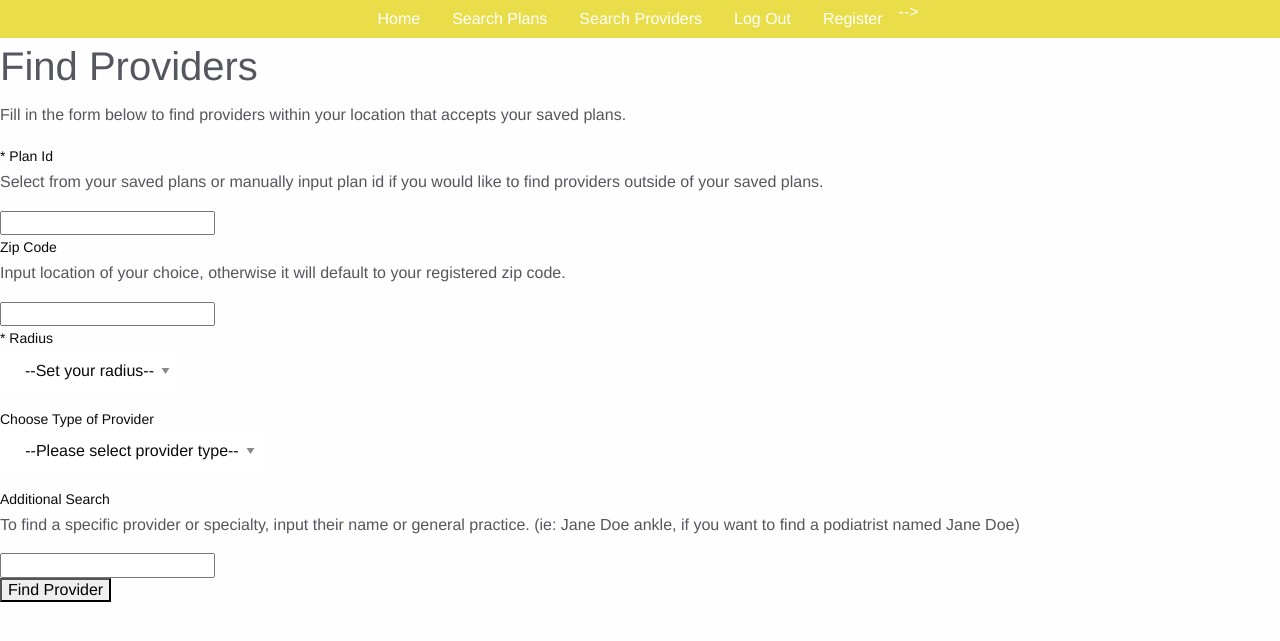
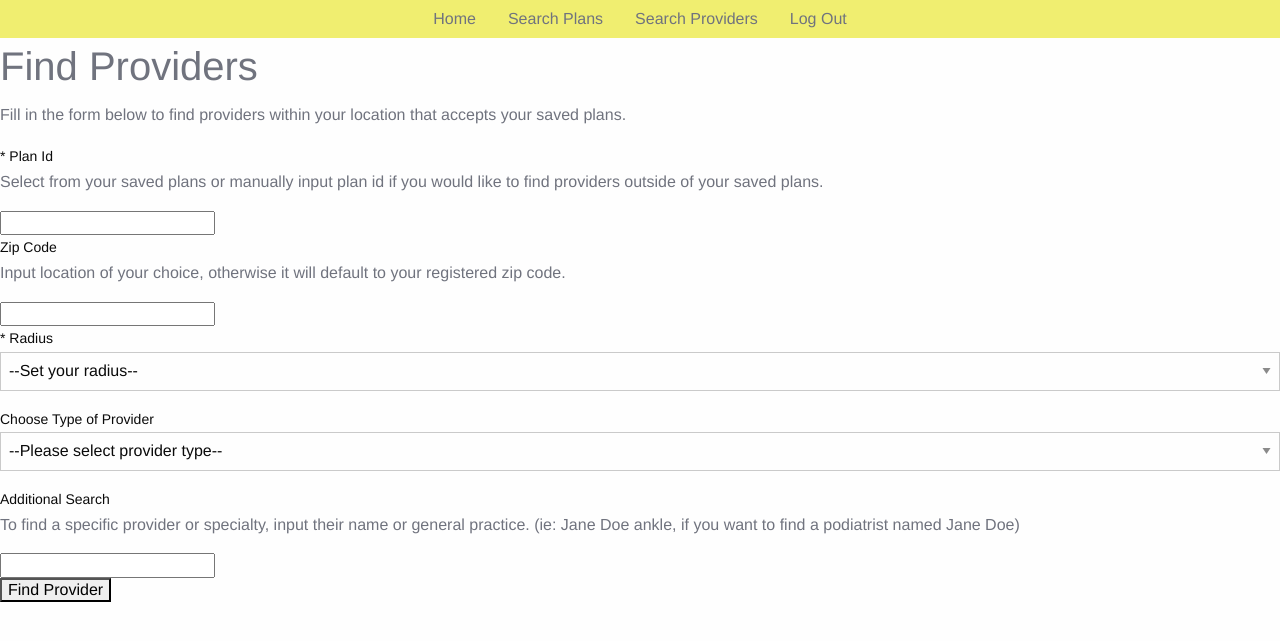
Before and after one commit to s-tao/whats-my-care, a Flask app: page /get_providers in a window 1280 px wide. Shown: the top 641 px of the page. Run offline with Flask 2, Linux system fonts and the light colour scheme; some libraries are stand-ins or nearby versions.

Commit message:
redirect user to homepage when register, update styling for login/register

```diff
--- a/server.py
+++ b/server.py
@@ -67,6 +67,9 @@ def register_process():
 
     # seed user information into database
     add_user(email, password, market, zip_code)
+
+    user = User.query.filter(User.email == email).first()
+    session['user_id'] = user.user_id
 
     return redirect(f'/')
 
--- a/static/css/styles.css
+++ b/static/css/styles.css
@@ -1,5 +1,5 @@
 
- html, body {
+html, body {
   /* margin: 0; */
   height: 100%;
   overflow: hidden;
@@ -22,36 +22,27 @@
   display: none;
 }
 
-h1, h2, h3, p {
-  color: #55575e;
-}
-
-a{
-  color: #ffffff
-}
-
-select{
-  background-color: white;
-  padding: 8px 25px;
-  text-align: center;
-  border: none;
-  width: auto;
+h1, h2, h3, p, a {
+  color: #70737e;
 }
 
 .menu {
-  background-color: #e9de4a;
+  background-color: #f0ee70;
+}
+
+.menu a:hover {
   color: #ffffff;
 }
 
 .inner-border {
-  border: 1px solid #e9de4a;
+  border: 1px solid #f0ee70;
   background-color: #ffffff;
-  opacity: 80%;
+  opacity: 90%;
   padding: 15px;
 }
 
 .button.hollow {
-  border-color: #e9de4a;
+  border-color: #f0ee70;
   color: #55575e;
 }
 
--- a/templates/base.html
+++ b/templates/base.html
@@ -50,11 +50,6 @@
             <a class="nav-link" href="/logout">Log Out</a>
           </li>
         </ul>
-
-          <li class="nav-item">
-            <a class="nav-link" href="/register">Register</a>
-          </li>
-        </ul> -->
       </div>
     </div>
     {% endif %}
```
Also changed, not shown: templates/login_form.html (+17 -20 lines), templates/register_form.html (+25 -29 lines).
